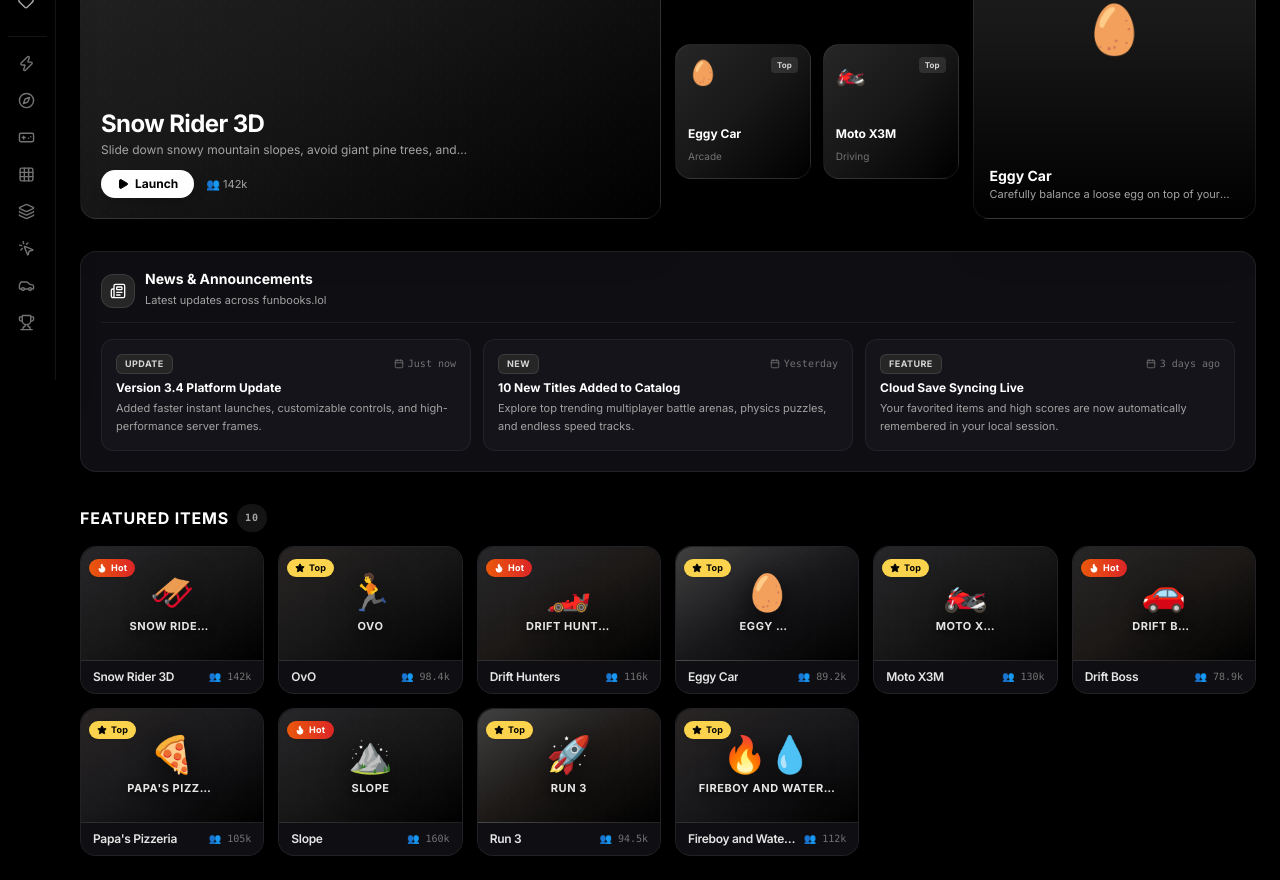
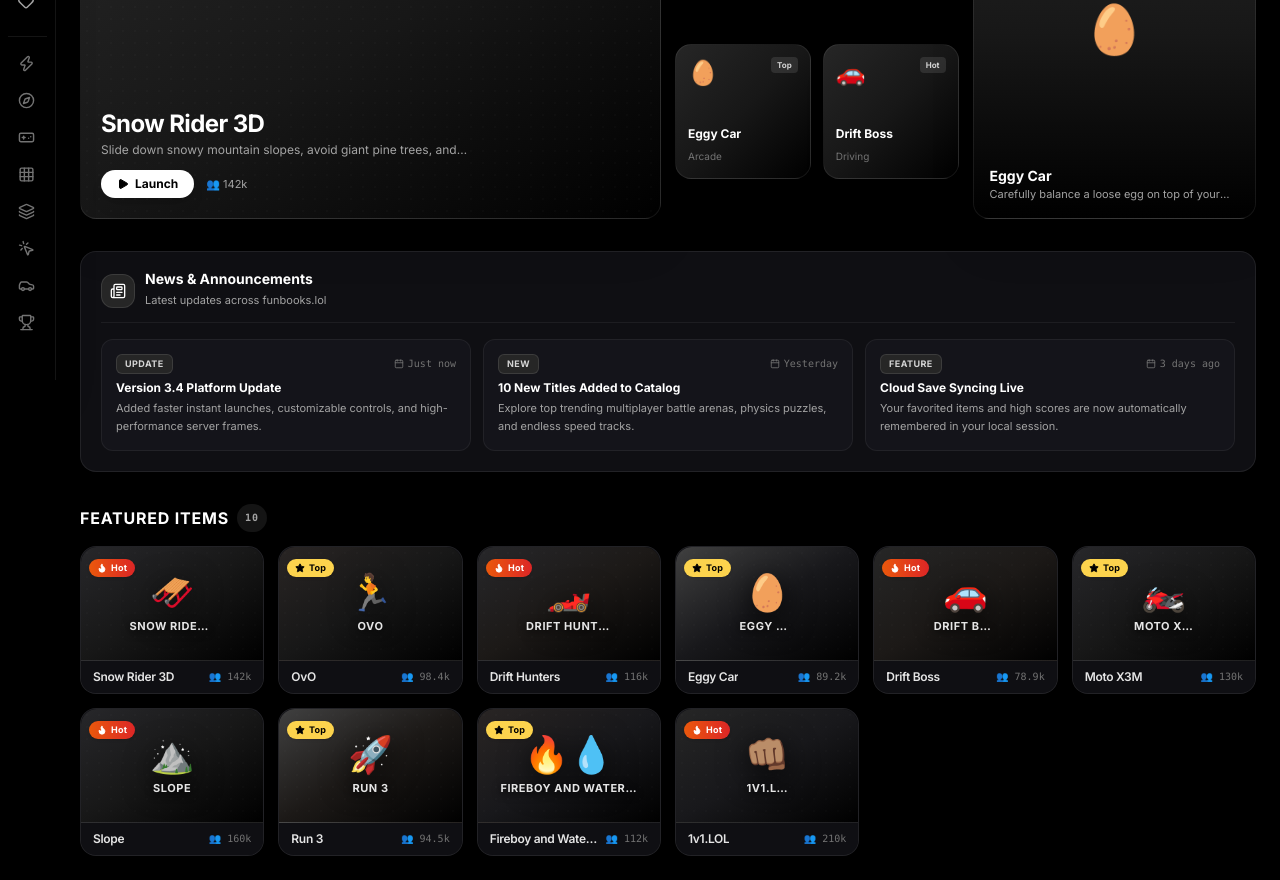
Before and after one commit to 1heo2fine/funbooks, a React (Vite) app: page / in a window 1280 px wide. Shown: the part 420-1300 px from the top of the page. Built offline with nearby package versions, Linux system fonts and the light colour scheme.

Commit message:
Updated game catalogue with 10 confirmed working URLs and added iframe fallback handling with a "Play in New Tab" option. - wrote 2 file(s)

```diff
--- a/src/components/ItemModal.tsx
+++ b/src/components/ItemModal.tsx
@@ -1,7 +1,7 @@
 "use client";
 
-import React, { useState } from 'react';
-import { X, Maximize2, Minimize2, Heart, ArrowLeft, RefreshCw } from 'lucide-react';
+import React, { useState, useEffect } from 'react';
+import { X, Maximize2, Minimize2, Heart, ArrowLeft, RefreshCw, ExternalLink, AlertCircle, Loader2 } from 'lucide-react';
 import { Item } from '@/data/games';
 import { cn } from '@/lib/utils';
 
@@ -20,10 +20,28 @@ const ItemModal = ({
 }: ItemModalProps) => {
   const [isFullscreen, setIsFullscreen] = useState(false);
   const [iframeKey, setIframeKey] = useState(0);
+  const [isLoading, setIsLoading] = useState(true);
+  const [showFallbackBanner, setShowFallbackBanner] = useState(false);
+
+  useEffect(() => {
+    if (item) {
+      setIsLoading(true);
+      setShowFallbackBanner(false);
+
+      // If iframe takes more than 7 seconds, display fallback helper button
+      const timer = setTimeout(() => {
+        setShowFallbackBanner(true);
+      }, 7000);
+
+      return () => clearTimeout(timer);
+    }
+  }, [item, iframeKey]);
 
   if (!item) return null;
 
   const handleReload = () => {
+    setIsLoading(true);
+    setShowFallbackBanner(false);
     setIframeKey((prev) => prev + 1);
   };
 
@@ -63,11 +81,23 @@ const ItemModal = ({
           </div>
 
           <div className="flex items-center gap-1.5 sm:gap-2">
+            {/* Play in New Tab Fallback Button */}
+            <a
+              href={item.url}
+              target="_blank"
+              rel="noopener noreferrer"
+              className="hidden sm:inline-flex items-center gap-1.5 px-3 py-1.5 rounded-xl border border-white/10 bg-neutral-900 hover:bg-neutral-800 text-xs font-semibold text-neutral-300 hover:text-white transition-colors"
+              title="Play in new tab if blocked"
+            >
+              <ExternalLink size={13} />
+              <span>New Tab</span>
+            </a>
+
             {/* Reload Frame */}
             <button
               onClick={handleReload}
               className="p-2 rounded-xl border border-white/10 bg-neutral-900 hover:bg-neutral-800 text-neutral-400 hover:text-white transition-colors"
-              title="Reload Frame"
+              title="Reload Game Frame"
             >
               <RefreshCw size={15} />
             </button>
@@ -97,7 +127,7 @@ const ItemModal = ({
             <button
               onClick={onClose}
               className="p-2 rounded-xl border border-white/10 bg-neutral-900 hover:bg-red-600 hover:text-white text-neutral-300 transition-colors ml-1"
-              title="Close"
+              title="Close Game"
             >
               <X size={16} />
             </button>
@@ -106,6 +136,32 @@ const ItemModal = ({
 
         {/* Embedded Iframe Container */}
         <div className="flex-1 w-full h-full bg-black relative flex items-center justify-center overflow-hidden">
+          {/* Loading Indicator */}
+          {isLoading && (
+            <div className="absolute inset-0 z-10 flex flex-col items-center justify-center bg-black/80 backdrop-blur-sm pointer-events-none">
+              <Loader2 className="w-8 h-8 text-neutral-400 animate-spin mb-3" />
+              <p className="text-xs font-semibold text-neutral-300">Loading {item.title}...</p>
+            </div>
+          )}
+
+          {/* Fallback Helper Bar if blocked by school filter or cross-origin */}
+          {showFallbackBanner && (
+            <div className="absolute bottom-4 z-20 px-4 py-2 rounded-xl bg-neutral-900/90 border border-white/20 backdrop-blur-md flex items-center gap-3 shadow-2xl animate-in fade-in">
+              <AlertCircle size={15} className="text-amber-400 shrink-0" />
+              <span className="text-xs text-neutral-200">
+                Having trouble loading?
+              </span>
+              <a
+                href={item.url}
+                target="_blank"
+                rel="noopener noreferrer"
+                className="inline-flex items-center gap-1 px-2.5 py-1 rounded-lg bg-white text-black text-xs font-bold hover:bg-neutral-200 transition-all shadow"
+              >
+                Play in New Tab <ExternalLink size={12} />
+              </a>
+            </div>
+          )}
+
           <iframe
             key={iframeKey}
             src={item.url}
@@ -113,8 +169,9 @@ const ItemModal = ({
             className="w-full h-full border-0 bg-black"
             allowFullScreen
             allow="autoplay; fullscreen; gamepad; focus-without-user-activation *"
-            sandbox="allow-scripts allow-same-origin allow-forms allow-popups allow-pointer-lock allow-modals"
+            sandbox="allow-scripts allow-same-origin allow-forms allow-popups"
             loading="lazy"
+            onLoad={() => setIsLoading(false)}
           />
         </div>
       </div>
--- a/src/data/games.ts
+++ b/src/data/games.ts
@@ -56,17 +56,6 @@ export const ITEMS_DATA: Item[] = [
     players: "89.2k"
   },
   {
-    id: "moto-x3m",
-    title: "Moto X3M",
-    category: "Driving",
-    emoji: "🏍️",
-    gradient: "from-zinc-800 via-neutral-900 to-black",
-    badge: "Top",
-    description: "Perform crazy motorbike flips over hazardous tracks and exploding obstacles.",
-    url: "https://www.crazygames.com/game/moto-x3m",
-    players: "130k"
-  },
-  {
     id: "drift-boss",
     title: "Drift Boss",
     category: "Driving",
@@ -78,15 +67,15 @@ export const ITEMS_DATA: Item[] = [
     players: "78.9k"
   },
   {
-    id: "papas-pizzeria",
-    title: "Papa's Pizzeria",
-    category: "Clicker",
-    emoji: "🍕",
-    gradient: "from-stone-800 via-zinc-900 to-black",
+    id: "moto-x3m",
+    title: "Moto X3M",
+    category: "Driving",
+    emoji: "🏍️",
+    gradient: "from-zinc-800 via-neutral-900 to-black",
     badge: "Top",
-    description: "Bake pizzas, manage crazy customer orders, and build your pizzeria empire.",
-    url: "https://www.crazygames.com/game/papas-pizzeria",
-    players: "105k"
+    description: "Perform crazy motorbike flips over hazardous tracks and exploding obstacles.",
+    url: "https://motox3m.io",
+    players: "130k"
   },
   {
     id: "slope",
@@ -96,7 +85,7 @@ export const ITEMS_DATA: Item[] = [
     gradient: "from-zinc-800 via-neutral-900 to-black",
     badge: "Hot",
     description: "Speed down 3D neon obstacle slopes at extreme speeds.",
-    url: "https://www.crazygames.com/game/slope",
+    url: "https://slope.game",
     players: "160k"
   },
   {
@@ -106,19 +95,30 @@ export const ITEMS_DATA: Item[] = [
     emoji: "🚀",
     gradient: "from-neutral-700 via-stone-900 to-black",
     badge: "Top",
-    url: "https://example.com/run-3",
     description: "Sprint through endless space tunnels defying gravity in deep space.",
+    url: "https://run3.io",
     players: "94.5k"
   },
   {
     id: "fireboy-and-watergirl",
     title: "Fireboy and Watergirl",
-    category: "Arcade",
+    category: "Action",
     emoji: "🔥💧",
     gradient: "from-stone-800 via-zinc-900 to-black",
     badge: "Top",
-    url: "https://example.com/fireboy-and-watergirl",
     description: "Solve dual-character elemental puzzles to escape ancient temples.",
+    url: "https://fireboyandwatergirl.co",
     players: "112k"
+  },
+  {
+    id: "1v1-lol",
+    title: "1v1.LOL",
+    category: "Action",
+    emoji: "👊🏽",
+    gradient: "from-neutral-800 via-zinc-900 to-black",
+    badge: "Hot",
+    description: "Competitive multiplayer third-person building and shooting battle royale.",
+    url: "https://1v1lol.com",
+    players: "210k"
   }
 ];
```
